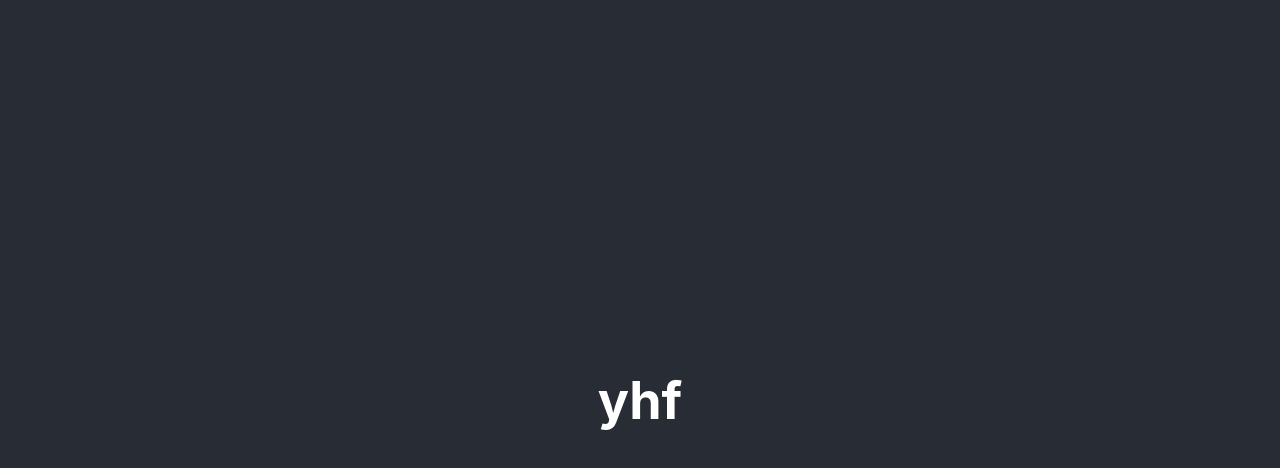
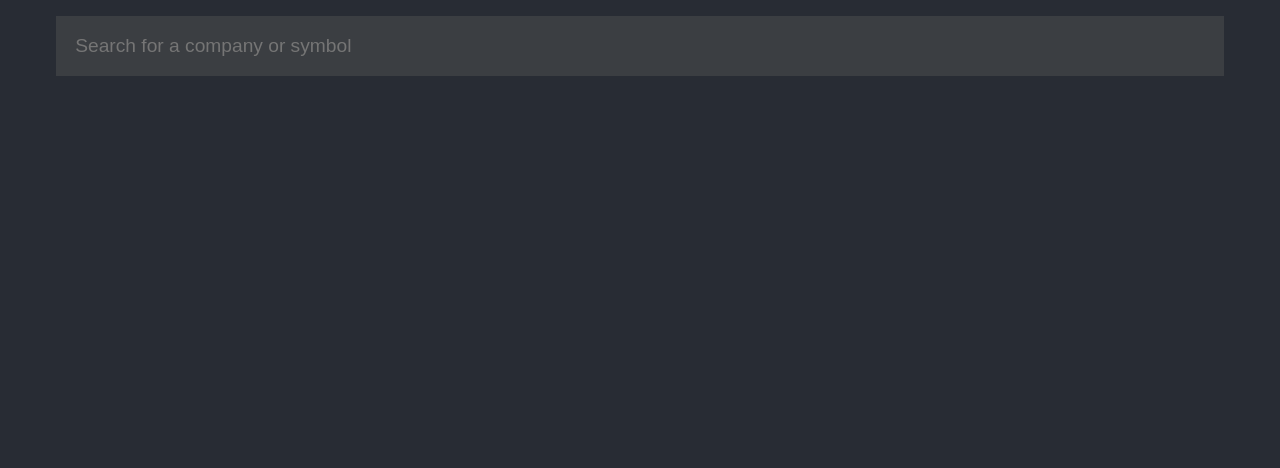
Before and after one commit to thisisthemurph/Stocks-Tracker, a React (Create React App) app: page / in a window 1280 px wide. Shown: the top 468 px of the page. Built offline with nearby package versions, Linux system fonts and the light colour scheme.

Commit message:
Implemented search bar utilising the Yahoo Finance API to searcg for symbols and companies. Also implemented some keyboard controls for navigating the search results. WIP.

```diff
--- a/src/App.scss
+++ b/src/App.scss
@@ -1,14 +1,5 @@
-.App {
-    color: white;
-    background-color: #282c34;
+.container {
+    max-width: 1200px;
+    margin: 0 auto;
+    padding: 1em;
 }
-
-.App-header {
-    min-height: 100vh;
-    display: flex;
-    flex-direction: column;
-    align-items: center;
-    justify-content: center;
-    font-size: calc(10px + 2vmin);
-    color: white;
-}
--- a/src/App.tsx
+++ b/src/App.tsx
@@ -1,11 +1,14 @@
 import React from "react"
+import Search from "./components/Search"
 import "./App.scss"
 
-function App() {
+const App: React.FC = () => {
 	return (
 		<div className="App">
 			<header className="App-header">
-				<h1>yhf</h1>
+				<div className="container">
+					<Search />
+				</div>
 			</header>
 		</div>
 	)
--- /dev/null
+++ b/src/components/Search/Search.scss
@@ -0,0 +1,78 @@
+.search {
+    $border-radius: 0em;
+    $-c-font-primary: rgb(196, 196, 196);
+    $-c-font-secondary: rgb(158, 158, 158);
+
+    &__input {
+        border: none;
+        background: #3b3e42;
+        color: white;
+        font-size: 1.2em;
+        padding: 1em;
+        border-radius: $border-radius;
+        width: 100%;
+        outline: none;
+    }
+
+    &__result-list {
+        list-style: none;
+        padding: 0;
+        background: #3b3e42;
+        font-size: 1em;
+        border-radius: $border-radius;
+        width: 100%;
+    }
+
+    &__result {
+        &:hover,
+        &:focus {
+            background: #303133;
+        }
+
+        &:last-child {
+            border-bottom-left-radius: $border-radius;
+            border-bottom-right-radius: $border-radius;
+        }
+
+        .result-item {
+            $result-item-padding: 1em;
+
+            display: grid;
+            grid-template-columns: 8fr 2fr;
+            grid-template-rows: 1fr 1fr;
+            grid-template-areas:
+                "symbol info"
+                "name info";
+
+            cursor: pointer;
+
+            &--active {
+                background: #303133;
+            }
+
+            &__symbol,
+            &__name,
+            &__info {
+                padding: $result-item-padding;
+                color: $-c-font-secondary;
+            }
+
+            &__symbol {
+                grid-area: symbol;
+                padding-bottom: $result-item-padding / 2;
+                font-weight: bold;
+                color: $-c-font-primary;
+            }
+
+            &__name {
+                grid-area: name;
+                padding-top: $result-item-padding / 2;
+            }
+
+            &__info {
+                grid-area: info;
+                align-self: center;
+            }
+        }
+    }
+}
--- /dev/null
+++ b/src/components/Search/index.tsx
@@ -0,0 +1,98 @@
+import React, { useState } from "react"
+import "./Search.scss"
+
+interface SearchResult {
+	exchange: string
+	shortname: string
+	quoteType: string
+	symbol: string
+	index: string
+}
+
+const Search: React.FC = () => {
+	const [searchText, setSearchText] = useState("")
+	const [searchResults, setSearchResults] = useState<Array<SearchResult>>([])
+	const [index, setIndex] = useState(0)
+
+	const handleSearchChange = async (event: React.ChangeEvent<HTMLInputElement>) => {
+		const value = event.target.value
+		setSearchText(value)
+
+		if (value.length > 0) {
+			const res = await fetch(`http://localhost:8181/yf/api/finance/search?q=${value}`, {
+				headers: {
+					"Content-Type": "application/json",
+				},
+			})
+
+			if (res && res.status === 200) {
+				const data = await res.json()
+				setSearchResults(data.results)
+			} else {
+				setSearchResults([])
+			}
+		} else {
+			setSearchResults([])
+		}
+	}
+
+	const handleKeyPress = (event: React.KeyboardEvent<HTMLInputElement>) => {
+		if (searchResults.length > 0) {
+			switch (event.key) {
+				case "ArrowUp":
+					setIndex((index - 1 + searchResults.length) % searchResults.length)
+					break
+
+				case "ArrowDown":
+					setIndex((index + 1) % searchResults.length)
+					break
+
+				case "Home":
+					setIndex(0)
+					break
+
+				case "End":
+					setIndex(searchResults.length - 1)
+					break
+
+				case "Enter":
+					const item = searchResults[index]
+					console.log(`You have selected ${item.shortname}`)
+					break
+			}
+		}
+	}
+
+	return (
+		<div className="search">
+			<input
+				className="search__input"
+				type="search"
+				value={searchText}
+				placeholder="Search for a company or symbol"
+				onChange={handleSearchChange}
+				onKeyDown={handleKeyPress}
+			/>
+			<ul className="search__result-list">
+				{searchResults.map((result, idx) => (
+					<li key={result.symbol} className="search__result">
+						<div
+							className={`result-item${idx === index ? " result-item--active" : ""}`}
+							role="link"
+							title={result.shortname}
+							tabIndex={0}
+						>
+							<span className="result-item__symbol">{result.symbol}</span>
+							<span className="result-item__name">{result.shortname}</span>
+							<span className="result-item__info">
+								{result.quoteType} - {result.exchange}
+							</span>
+						</div>
+					</li>
+				))}
+			</ul>
+		</div>
+	)
+}
+
+export default Search
--- a/src/index.scss
+++ b/src/index.scss
@@ -1,13 +1,15 @@
-body {
-  margin: 0;
-  font-family: -apple-system, BlinkMacSystemFont, 'Segoe UI', 'Roboto', 'Oxygen',
-    'Ubuntu', 'Cantarell', 'Fira Sans', 'Droid Sans', 'Helvetica Neue',
-    sans-serif;
-  -webkit-font-smoothing: antialiased;
-  -moz-osx-font-smoothing: grayscale;
+*,
+*::before,
+*::after {
+    margin: 0;
+    box-sizing: border-box;
 }
 
-code {
-  font-family: source-code-pro, Menlo, Monaco, Consolas, 'Courier New',
-    monospace;
+body {
+    font-family: -apple-system, BlinkMacSystemFont, "Segoe UI", "Roboto", "Oxygen", "Ubuntu",
+        "Cantarell", "Fira Sans", "Droid Sans", "Helvetica Neue", sans-serif;
+    -webkit-font-smoothing: antialiased;
+    -moz-osx-font-smoothing: grayscale;
+    color: white;
+    background-color: #282c34;
 }
```
Also changed, not shown: tsconfig.json (+2 -8 lines).
